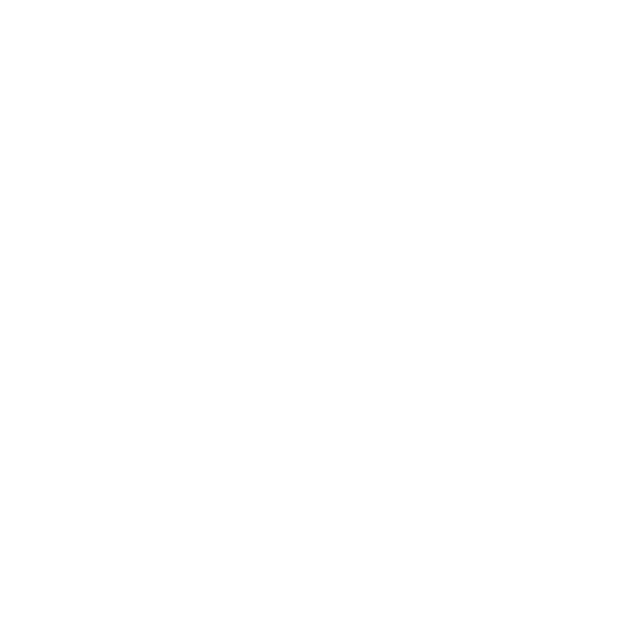
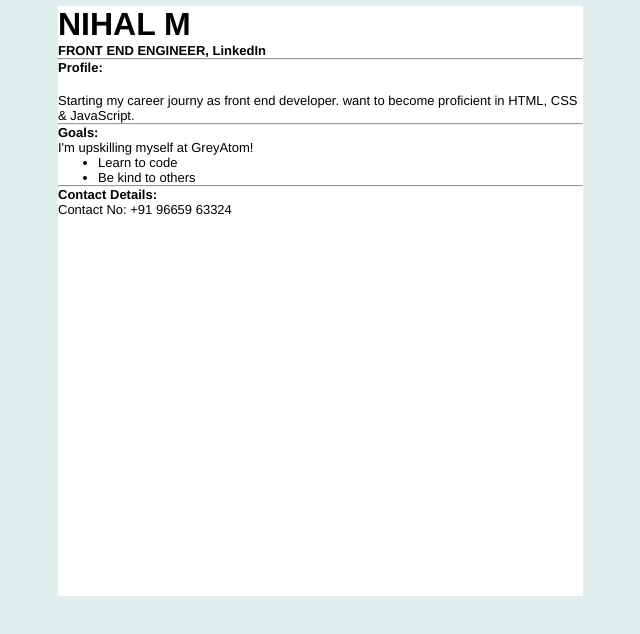
Before and after one commit to Nihal8482/personal-portfolio-page, a plain HTML site: page index.html in a window 1280 px wide. Shown: the whole page, without its empty margins (287-927 px from the left). Drawn offline with Linux system fonts and the light colour scheme.

Commit message:
added the solution

```diff
--- a/index.html
+++ b/index.html
@@ -1 +1,26 @@
-<!-- Add your HTML Code here -->
+<!DOCTYPE html>
+<html>
+<head>
+  <title></title>
+  <link href="style.css" type="text/css" rel="stylesheet">
+</head>
+<body>
+<div class="profileBody">
+    <h1>NIHAL M</h1>
+    <h2>FRONT END ENGINEER, LinkedIn</h2>
+    <hr />
+    <h3>Profile:</h3> <br/>
+    <p>Starting my career journy as front end developer. want to become proficient in HTML, CSS & JavaScript.</p>
+    <hr />
+    <h3>Goals:</h3>
+    <p>I'm upskilling myself at GreyAtom!</p>
+    <ul>
+        <li>Learn to code</li>
+        <li>Be kind to others</li>
+    </ul>
+    <hr />
+    <h3>Contact Details:</h3>
+    <p>Contact No: +91 96659 63324</p>
+</div>
+</body>
+</html>
--- a/style.css
+++ b/style.css
@@ -1 +1,31 @@
-/* Add your CSS code here */
+* {
+    font-family: Helvetica, Arial, sans-serif;
+    max-width: 700px;
+    margin: auto;
+
+  }
+
+body {
+      min-width: 500px;
+      background-color: #e0eeee;
+  }
+.profileBody {
+    display: inline-block;
+    background-color: white;
+    margin-top: 6px;
+    margin-left: 55px;
+    width: 75%;
+    height: 590px;
+  }
+p{
+    font-size: small;
+}
+li{
+   font-size: small;
+}
+h2{
+    font-size: small; font: bold;
+}
+h3{
+    font-size: small; font: bold;
+}
```
